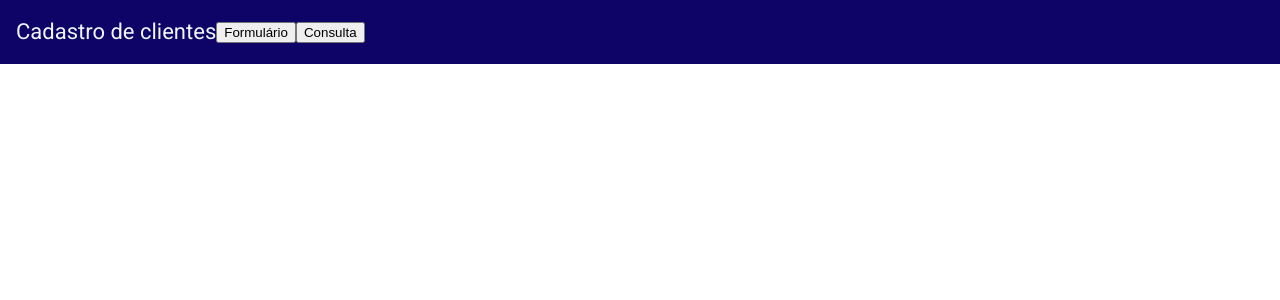
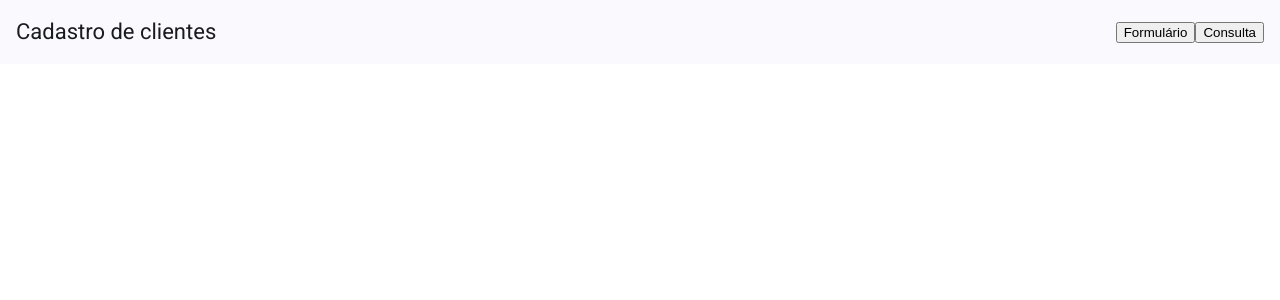
Before and after one commit to anamsilva1981/crud-clientes, an Angular app: page / in a window 1280 px wide. Shown: the top 300 px of the page. Built offline with nearby package versions, Linux system fonts and the light colour scheme.

Commit message:
feat(toolbar): implementa spacer no toolbar para melhoria do layout feat(styles): define a classe spacer para melhoria no layout do toolbar

```diff
--- a/src/app/app.component.html
+++ b/src/app/app.component.html
@@ -1,5 +1,6 @@
 <mat-toolbar>
     <span>Cadastro de clientes</span>
+    <span class="spacer"></span>
     <button>Formulário</button>
     <button>Consulta</button>
 </mat-toolbar>
--- a/src/app/app.component.scss
+++ b/src/app/app.component.scss
@@ -0,0 +1,3 @@
+.spacer {
+    flex: 1 1 auto;
+}
--- a/src/styles.scss
+++ b/src/styles.scss
@@ -1,13 +1,5 @@
-@use '@angular/material' as mat;
+// @use '@angular/material' as mat;
 
 
 html, body { height: 100%; }
 body { margin: 0; font-family: Roboto, "Helvetica Neue", sans-serif; }
-
-
-:root {
-    @include mat.toolbar-overrides((
-      container-background-color: rgb(14, 4, 104),  // Cor de fundo da toolbar
-      container-text-color: rgb(239, 247, 248),           // Cor do texto na toolbar
-    ));
-  }
```
